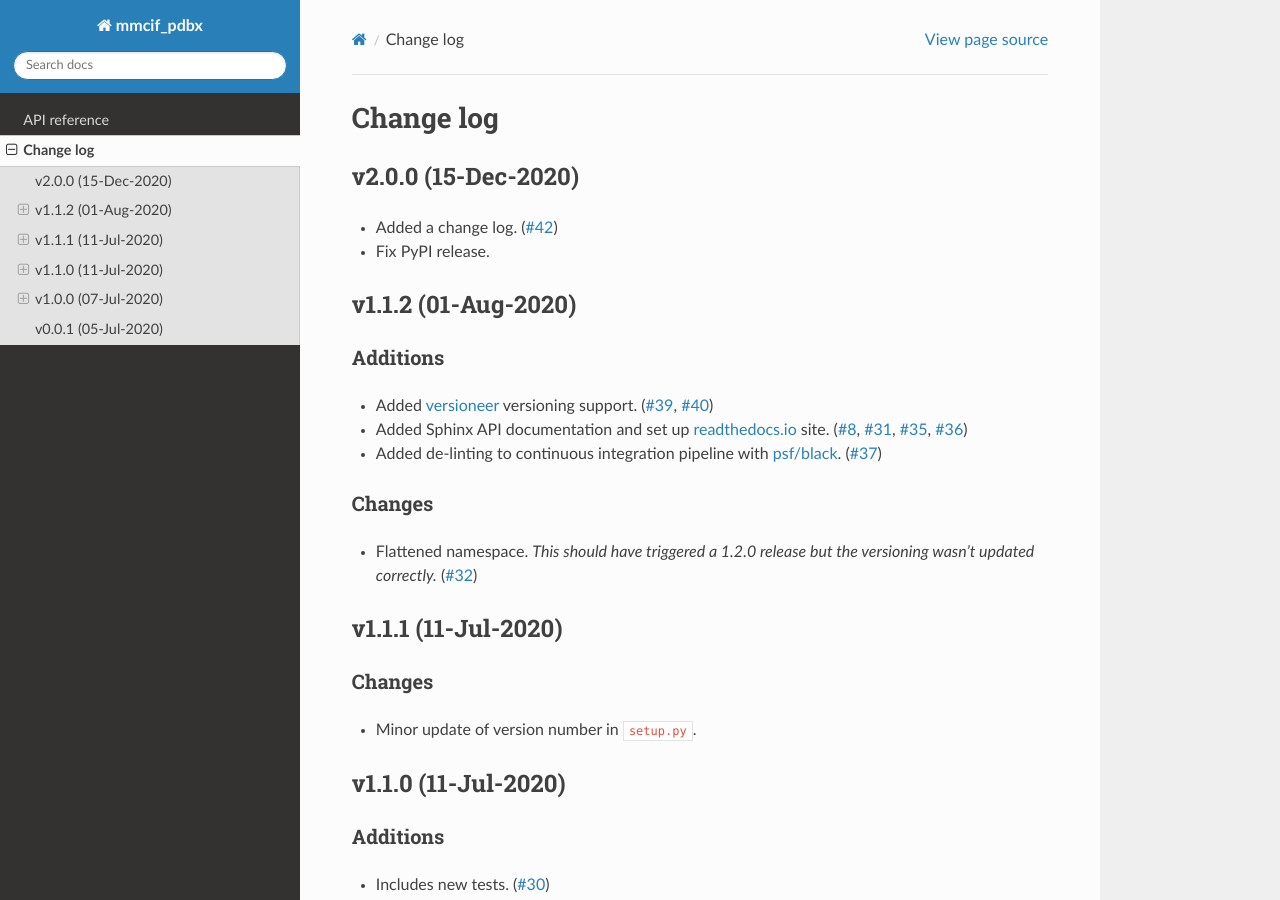
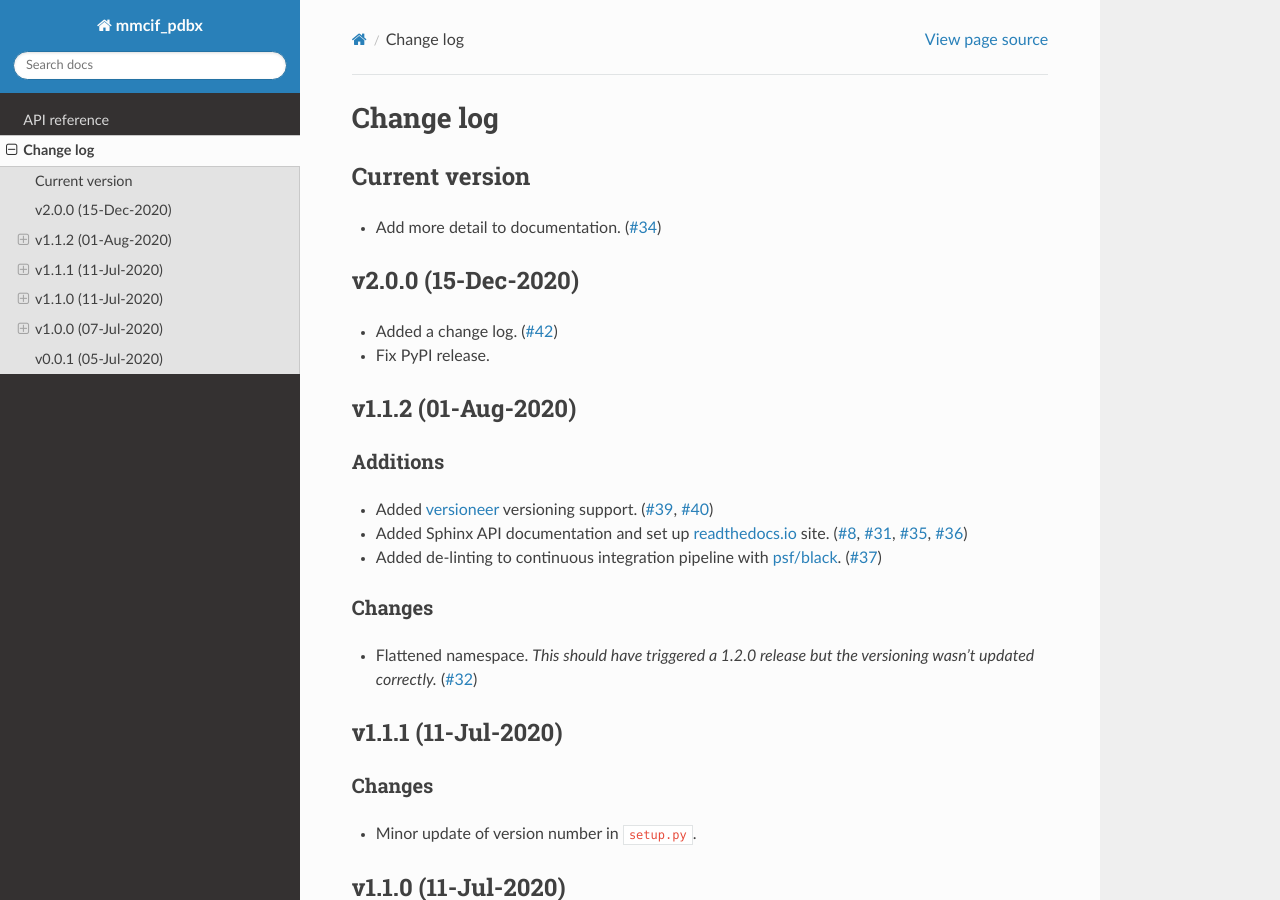
Before and after one commit to Electrostatics/mmcif_pdbx, a Sphinx documentation site: the page built from docs/changelog.rst, in a window 1280 px wide and 900 px high. Built offline with Sphinx 7.4.7 and the Read the Docs theme 2.0.0, drawn with Linux system fonts in a browser that asks for light colours.

Commit message:
Update ChangeLog.

```diff
--- a/docs/changelog.rst
+++ b/docs/changelog.rst
@@ -3,6 +3,11 @@
 ==========
 Change log
 ==========
+
+Current version
+===============
+
+* Add more detail to documentation. (`#34 <https://github.com/Electrostatics/mmcif_pdbx/issues/34>`_)
 
 v2.0.0 (15-Dec-2020)
 ====================
```
